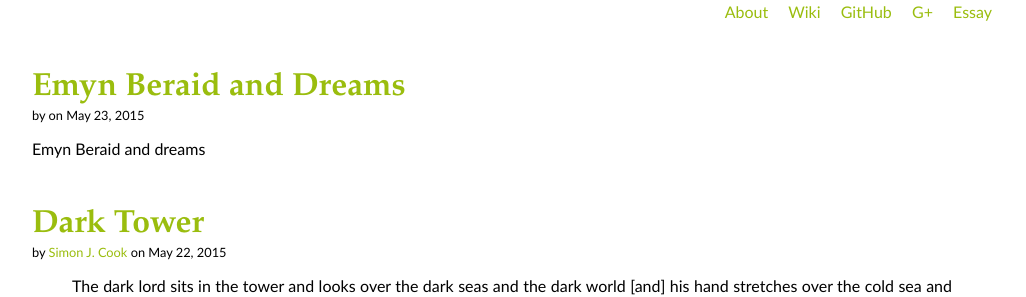
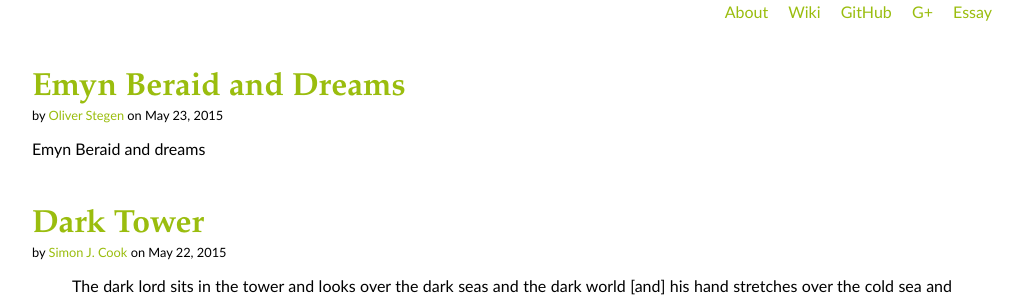
Before and after one commit to uoou/AWildernessOfDragons, a Jekyll site: the page built from index.html, in a window 1280 px wide. Shown: the part 126-423 px from the top of the page, without its empty margins (0-1026 px from the left). Built offline with Jekyll 4.4.1, drawn with Linux system fonts in a browser that asks for light colours; Markdown is read by kramdown in place of the engine named in the settings.

Commit message:
Update _config.yml

```diff
--- a/_config.yml
+++ b/_config.yml
@@ -19,6 +19,9 @@ authors:
     brad:
         name: Dr. Brad Hammer
         email:
+    oliver:
+        name: Oliver Stegen
+        email:
 #
 # !! You don't need to change any of the configuration flags below !!
 #
```
